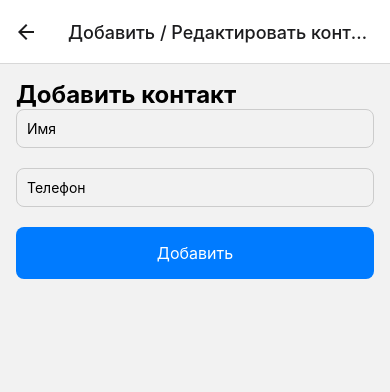
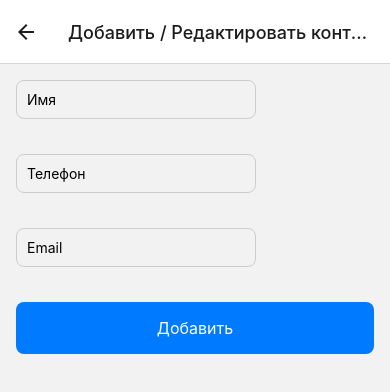
Before and after one commit to full-est/PP, a React Native app: screen /ContactForm in a window 390 px wide. Shown: the top 392 px of the page. Built offline with nearby package versions, Linux system fonts and the light colour scheme.

Commit message:
доб/ред контакта: поля ввода удобнее

```diff
--- a/components/ContactCard.js
+++ b/components/ContactCard.js
@@ -2,10 +2,13 @@ import React from 'react';
 import { View, Text, TouchableOpacity, StyleSheet } from 'react-native';
 
 const ContactCard = ({ contact, onPress }) => {
+
+  const displayName = contact.name || contact.email || '';
+
   return (
     <TouchableOpacity style={styles.card} onPress={() => onPress(contact)}>
       <View style={styles.cardContent}>
-        <Text style={styles.name}>{contact.name}</Text>
+        <Text style={styles.name}>{displayName}</Text>
         <Text style={styles.phone}>{contact.phone}</Text>
       </View>
     </TouchableOpacity>
--- a/components/ContactDetails.js
+++ b/components/ContactDetails.js
@@ -41,6 +41,7 @@ const ContactDetails = ({ route, navigation }) => {
       <Text style={styles.title}>Информация о контакте</Text>
       <Text style={styles.label}>Имя: {currentContact.name}</Text>
       <Text style={styles.label}>Телефон: {currentContact.phone}</Text>
+      <Text style={styles.label}>Email: {currentContact.email}</Text>
 
       <TouchableOpacity
         style={styles.button}
--- a/components/ContactForm.js
+++ b/components/ContactForm.js
@@ -1,5 +1,5 @@
 import React, { useState } from 'react';
-import { View, Text, TextInput, TouchableOpacity, StyleSheet } from 'react-native';
+import { View, Text, TextInput, TouchableOpacity, StyleSheet, Alert } from 'react-native';
 import { useContacts } from './ContactContext';
 
 const ContactForm = ({ route, navigation }) => {
@@ -7,17 +7,19 @@ const ContactForm = ({ route, navigation }) => {
   const { addContact, updateContact } = useContacts();
   const [name, setName] = useState(contact ? contact.name : '');
   const [phone, setPhone] = useState(contact ? contact.phone : '');
+  const [email, setEmail] = useState(contact ? contact.email : '');
 
   const handleSave = () => {
-    if (!name && !phone) {
-      Alert.alert('Ошибка', 'Имя или телефон должны быть заполнены.');
+    if (!name && !phone && !email) {
+      Alert.alert('Ошибка', 'Имя, телефон или email должны быть заполнены.');
       return;
     }
 
     const newContact = {
       id: contact ? contact.id : Date.now().toString(),
       name: name || '',
-      phone
+      phone: phone || '',
+      email
     };
 
     if (contact) {
@@ -31,13 +33,21 @@ const ContactForm = ({ route, navigation }) => {
 
   return (
     <View style={styles.container}>
-      <Text style={styles.title}>{contact ? 'Редактировать контакт' : 'Добавить контакт'}</Text>
+      <View style={styles.inputContainer}>
         <TextInput
           style={styles.input}
           placeholder="Имя"
           value={name}
           onChangeText={setName}
         />
+        {name.length > 0 && (
+          <TouchableOpacity onPress={() => setName('')} style={styles.clearButton}>
+            <Text style={styles.clearText}>✖</Text>
+          </TouchableOpacity>
+        )}
+      </View>
+
+      <View style={styles.inputContainer}>
         <TextInput
           style={styles.input}
           placeholder="Телефон"
@@ -45,6 +55,27 @@ const ContactForm = ({ route, navigation }) => {
           onChangeText={setPhone}
           keyboardType="phone-pad"
         />
+        {phone.length > 0 && (
+          <TouchableOpacity onPress={() => setPhone('')} style={styles.clearButton}>
+            <Text style={styles.clearText}>✖</Text>
+          </TouchableOpacity>
+        )}
+      </View>
+
+      <View style={styles.inputContainer}>
+        <TextInput
+          style={styles.input}
+          placeholder="Email"
+          value={email}
+          onChangeText={setEmail}
+        />
+        {email.length > 0 && (
+          <TouchableOpacity onPress={() => setEmail('')} style={styles.clearButton}>
+            <Text style={styles.clearText}>✖</Text>
+          </TouchableOpacity>
+        )}
+      </View>
+
       <TouchableOpacity style={styles.button} onPress={handleSave}>
         <Text style={styles.buttonText}>{contact ? 'Сохранить' : 'Добавить'}</Text>
       </TouchableOpacity>
@@ -78,6 +109,18 @@ const styles = StyleSheet.create({
     color: '#fff',
     fontSize: 16,
   },
+  inputContainer: {
+    flexDirection: 'row',
+    alignItems: 'center',
+    marginBottom: 15,
+  },
+  clearButton: {
+    marginLeft: 10,
+  },
+  clearText: {
+    fontSize: 18,
+    color: 'red',
+  },
 });
 
 export default ContactForm;
```
Lines whose indentation alone changed are shown as unchanged.
